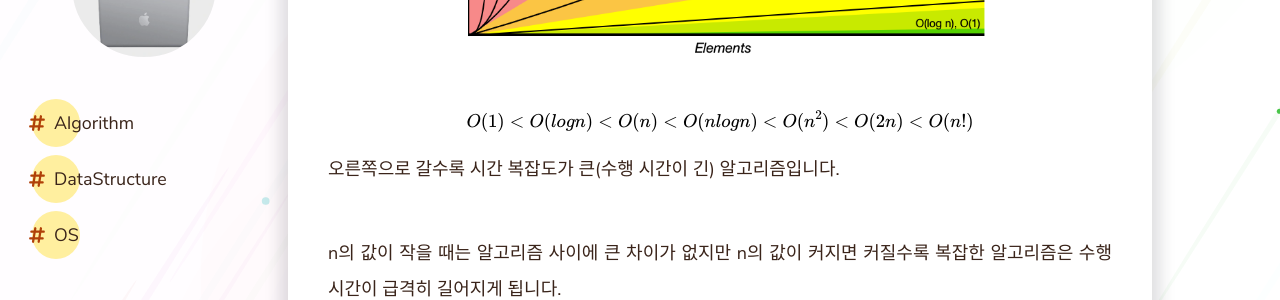
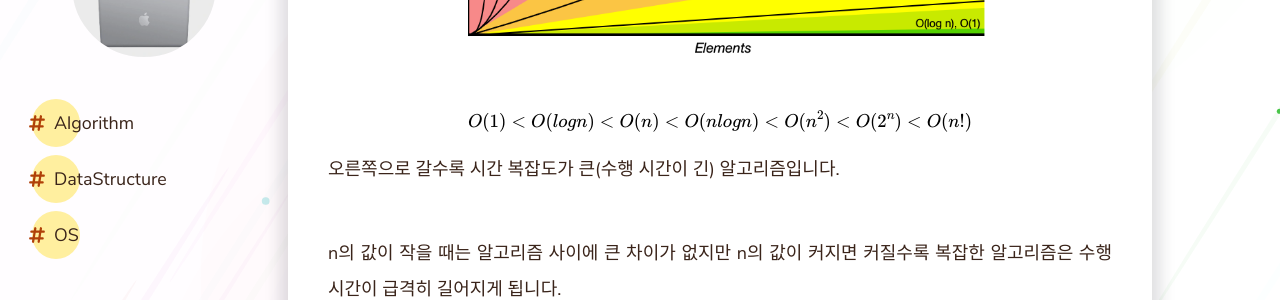
Before and after one commit to dev-yyh/dev-yyh.github.io, a Jekyll site: the page built from _pages/Algorithm/6.md, in a window 1280 px wide and 900 px high, scrolled down 7088 px. Shown: the part 149-449 px from the top of the window. Built offline with Jekyll 4.4.1, drawn with Linux system fonts in a browser that asks for light colours; formulas are drawn with MathJax 3; comment, search, counter and statistics services are not loaded.

Commit message:
Modify 6.md in algorithm

```diff
--- a/_pages/Algorithm/6.md
+++ b/_pages/Algorithm/6.md
@@ -175,7 +175,7 @@ $$ T(n) = O(2^n) $$
 
 !["Big-O complexity chart"](/assets/img/posts/Algorithm/6/1.webp "Big-O complexity chart"){:class="img-lg"}
 
-$$ O(1) < O(logn) < O(n) < O(nlogn) < O(n^2) < O(2n) < O(n!) $$
+$$ O(1) < O(logn) < O(n) < O(nlogn) < O(n^2) < O(2^n) < O(n!) $$
 
 오른쪽으로 갈수록 시간 복잡도가 큰(수행 시간이 긴) 알고리즘입니다.
 
```
Also changed, not shown: _pages/en/Algorithm/6.md (+1 -1 lines).
